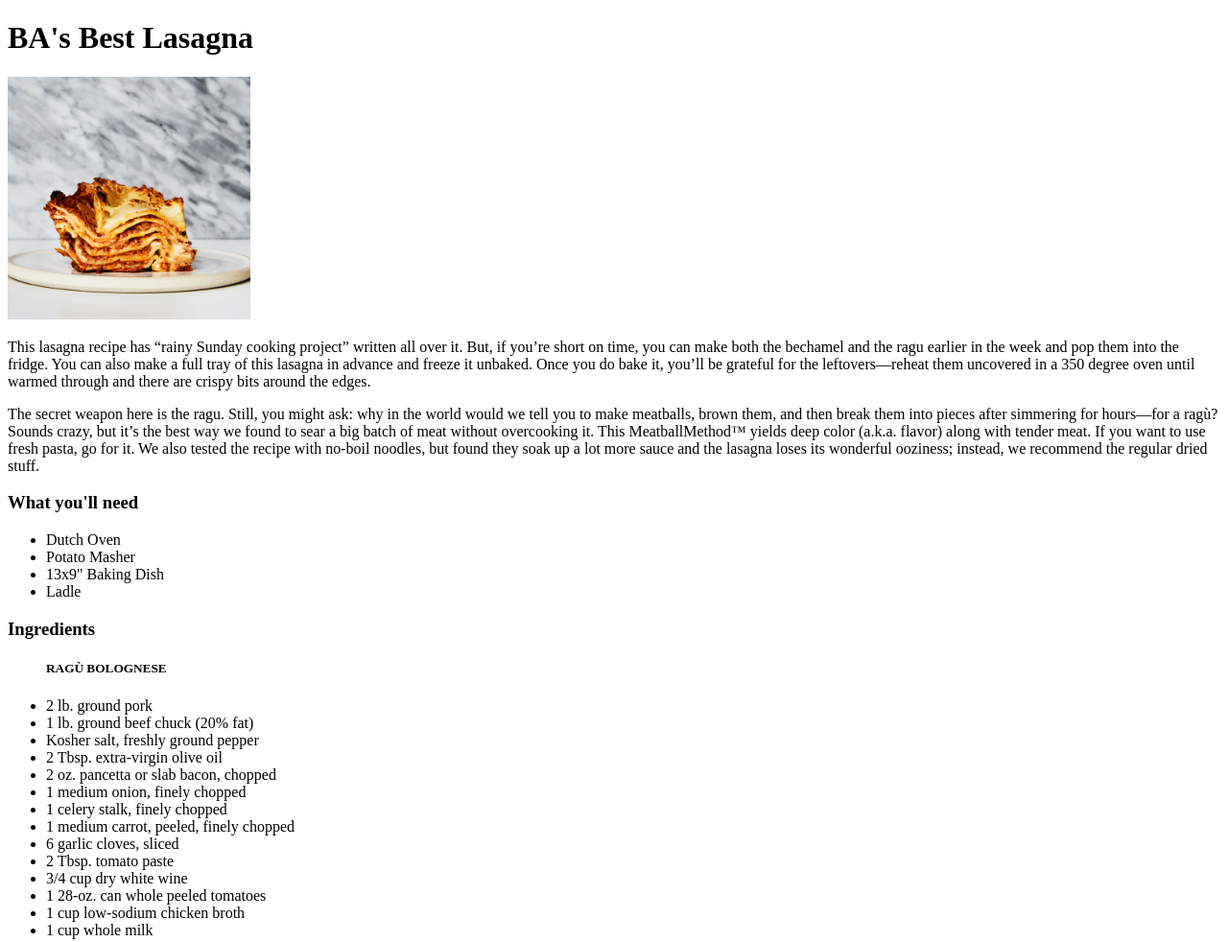
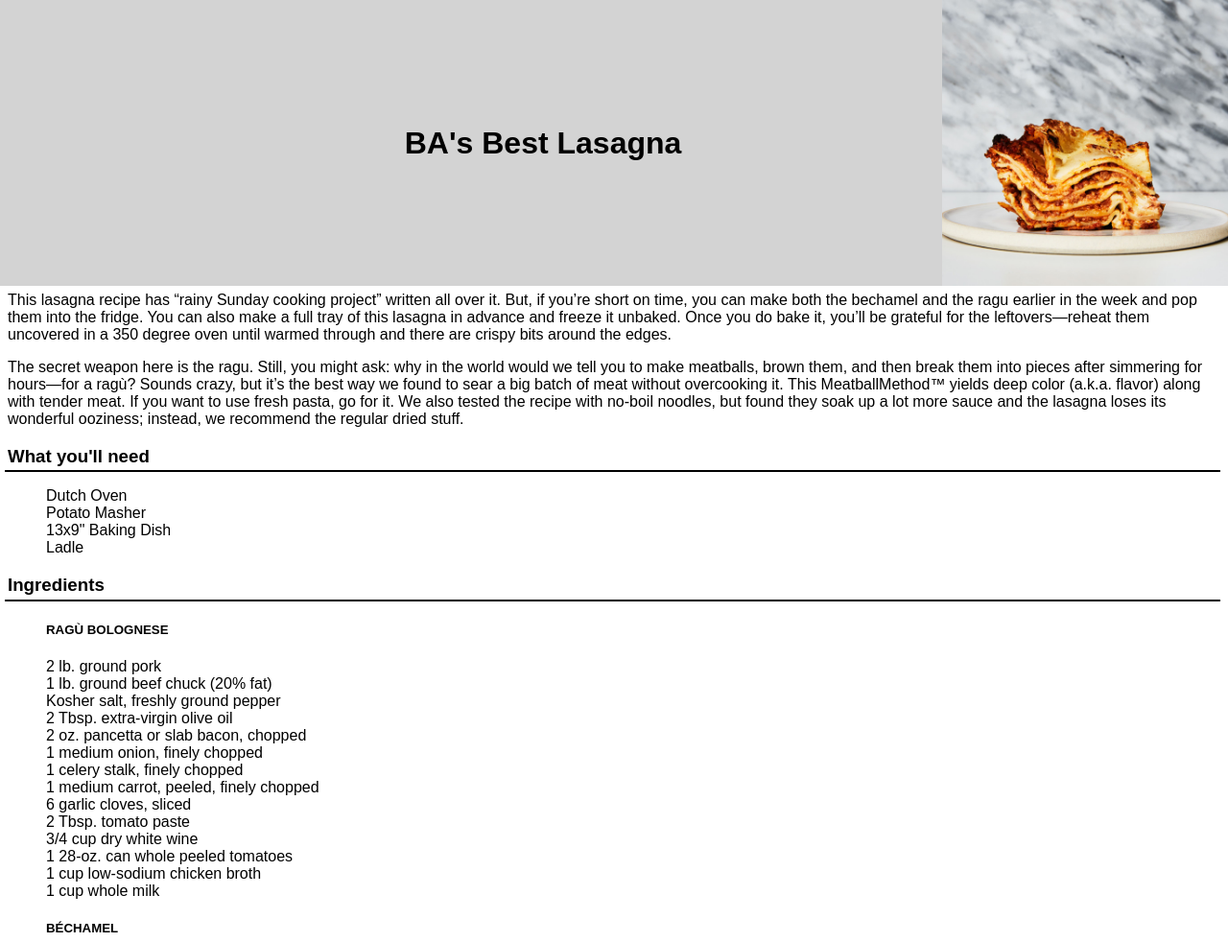
Before and after one commit to MenotiFilho/odin-recipes, a plain HTML site: page recipes/lasagna.html in a window 1280 px wide. Shown: the top 982 px of the page at 96% size. Drawn offline with Linux system fonts and the light colour scheme.

Commit message:
Added css files Stylized recipes and index page

```diff
--- a/recipes/lasagna.html
+++ b/recipes/lasagna.html
@@ -5,11 +5,14 @@
         <meta http-equiv="X-UA-Compatible" content="IE=edge">
         <meta name="viewport" content="width=device-width, initial-scale=1.0">
         <title>Document</title>
+        <link rel="stylesheet" href="../recipes/style-recipe.css">
     </head>
 
     <body>
-        <h1>BA's Best Lasagna</h1>
-        <img src="../images/lasagna-4.jpg" alt="" style="height: 20%; width: 20%;">
+        <div class="titlebar">
+            <h1 class="title">BA's Best Lasagna</h1>
+            <img src="../images/lasagna-4.jpg" alt="" class="image">
+        </div>
 
             <p>This lasagna recipe has “rainy Sunday cooking project” written all over it.
             But, if you’re short on time, you can make both the bechamel and the ragu earlier
@@ -30,6 +33,7 @@
             </p>
 
             <h3>What you'll need</h3>
+            <div class="line"></div>
 
             <ul>
                 <li>Dutch Oven</li>
@@ -39,7 +43,7 @@
             </ul>
 
             <h3>Ingredients</h3>
-
+            <div class="line"></div>
 
             <ul>
                 <h5>RAGÙ BOLOGNESE</h5>
@@ -75,9 +79,11 @@
             </ul>
 
             <h3>Preparation</h3>
+            <div class="line"></div>
 
             <ol>
                 <h5>RAGÙ BOLOGNESE</h5>
+                <div class="line"></div>
 
                 <li><p>Preheat oven to 225°. Mix pork and beef with your hands in a large bowl; season generously with salt and pepper, then mix again. Form into about 18 large meatballs (they don’t need to be perfect—you’ll be mashing them later).</p></li>
                 <li><p>Heat oil in a large Dutch oven over medium-high. Working in 2 batches, cook meatballs, turning occasionally and reducing heat if bottom of pot looks in danger of scorching, until browned all over, about 6 minutes per batch. Transfer to a rimmed baking sheet as they’re done.</p></li>
@@ -87,6 +93,7 @@
                 </li>
 
                 <h5>BÉCHAMEL</h5>
+                <div class="line"></div>
 
                 <li>
                     <p>Melt butter in a large saucepan over medium heat. Whisk in flour and cook, whisking occasionally, until flour begins to smell a bit nutty, about 4 minutes. Quickly whisk in milk and increase heat to medium-high. Bring to a simmer and cook, whisking occasionally, until béchamel thickens, about 4 minutes. Reduce heat to medium-low and cook, whisking occasionally, until smooth and velvety, about 10 minutes. Remove from heat and whisk in Parmesan, cayenne, and nutmeg (you should have about 6 cups); season with salt and pepper. Transfer to a large bowl, cover with plastic wrap, and use within 1 hour or chill.</p>
@@ -94,6 +101,7 @@
                 </li>
 
                 <h5>ASSEMBLY</h5>
+                <div class="line"></div>
                 <li><p>Preheat oven to 325°. Cook noodles in a large pot of boiling salted water, stirring occasionally and separating noodles so they don’t stick to each other, until just starting to soften but still snap in half rather than bend when folded; 3 minutes is the magic number. They will be so firm it will just seem all wrong, but this is what separates al dente lasagna layers from gummy ones. Transfer noodles to a large bowl of cold water to cool. Drain and lie flat in a single layer on a rimmed baking sheet, separated by parchment or wax paper.</p></li>
                 <li><p>Lightly oil a 13x9" glass or ceramic baking dish. Spread 1½ cups ragù in dish. Lay a single layer of noodles over ragù (you will need to cut some noodles in half in order to fill all gaps). Spoon 1¼ cups béchamel over noodles, spreading in an even layer with a small offset spatula. Top béchamel with 1½ cups ragù. Repeat, creating 5 layers of pasta (or 6, depending on how deep your pan is) and ending with remaining 1 cup béchamel. It should come right to the top edge of the dish, and the top layer of pasta will get super crunchy when baked.</p></li>
                 <li><p>Cover with a lightly oiled piece of foil and set on a rimmed baking sheet (just to catch drips). Bake lasagna until bubbling gently around the edges, about 1 hour. Remove from oven and increase oven temperature to 425°; carefully place rack in top of oven. Uncover and continue to bake until top is browned and crisp around the edges, 10–15 minutes.</p></li>
--- /dev/null
+++ b/recipes/style-recipe.css
@@ -0,0 +1,35 @@
+* {
+    font-family: Arial, Helvetica, sans-serif;
+}
+
+.titlebar {
+    background-color: lightgray;
+    overflow: hidden;
+    margin: -10px;
+    height: 300px;
+}
+.title{
+    margin-left: 33%;
+    vertical-align: middle;
+    line-height: 260px;
+}
+.image {
+    height: 298px;
+    width: 298px;
+    position: absolute;
+    top: 0%;
+    right: 0%;
+    object-fit: cover;
+    vertical-align: middle;
+}
+
+.line {
+    background-color: black;
+    padding: 1px;
+    margin-top: -15px;
+    margin-left: -3px;
+}
+
+ul{
+    list-style: none;
+}
--- /dev/null
+++ b/style.css
@@ -0,0 +1,24 @@
+.title {
+    text-align: center;
+}
+
+.recipes {
+    list-style: none;
+}
+
+.image {
+    height: 150px;
+    width: 150px;
+    object-fit: cover;
+    vertical-align: middle;
+    padding-right: 10px;
+}
+
+.text {
+    vertical-align: middle;
+}
+
+li {
+    margin: 5%;
+    margin-left: 0px;
+}
```
Also changed, not shown: index.html (+18 -5 lines), recipes/cilantro_smash.html (+9 -4 lines), recipes/mac_and_cheese.html (+8 -2 lines).
